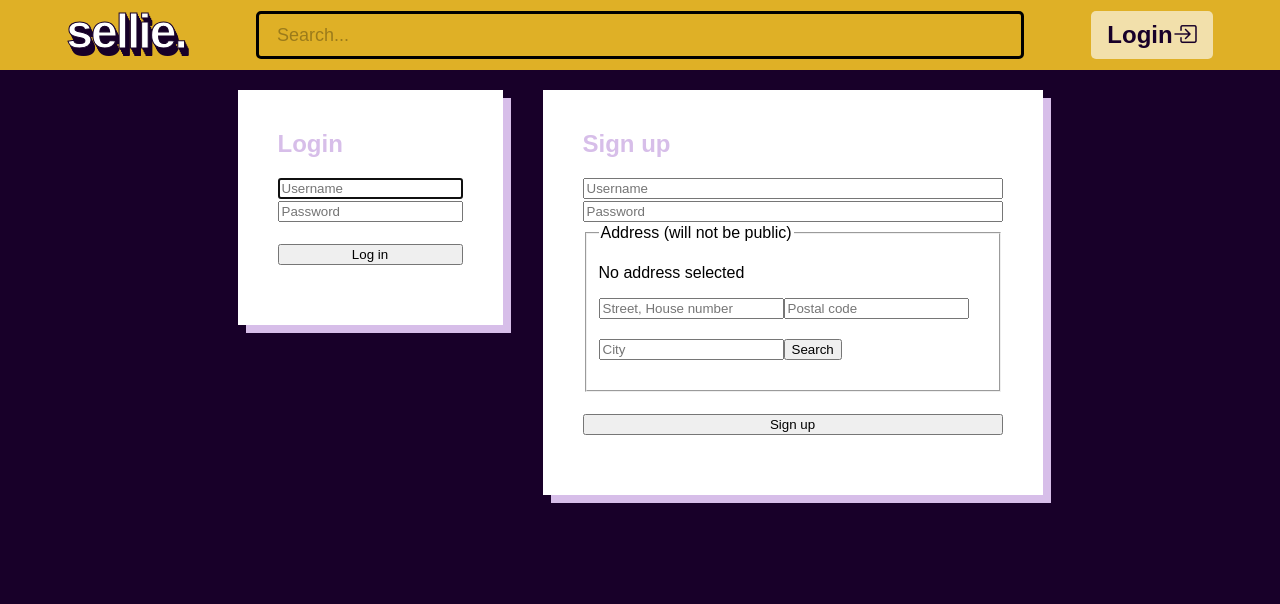
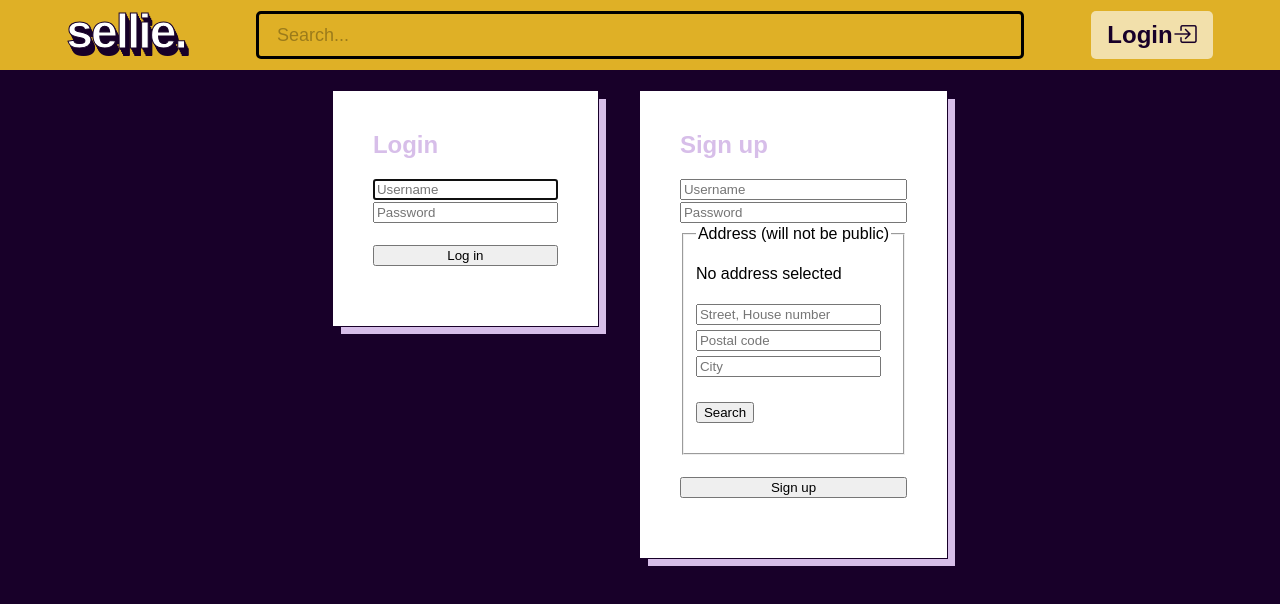
Before and after one commit to azynga/ironhack-project3, a React (Create React App) app in the folder client/: page /login in a window 1280 px wide. Shown: the top 604 px of the page. Built offline with nearby package versions, Linux system fonts and the light colour scheme; no server answers; a web font is replaced by a local one.

Commit message:
add minor stylings

```diff
--- a/client/src/App.scss
+++ b/client/src/App.scss
@@ -47,6 +47,7 @@ h2 {
 .container {
     position: relative;
     background-color: white;
+    border: solid 1px v.$purple-dark;
     padding: 20px;
 }
 
@@ -438,6 +439,7 @@ button {
         gap: 2px;
         overflow: scroll;
         height: 100%;
+        margin-top: 20px;
 
         .message {
             word-wrap: break-word;
@@ -659,6 +661,7 @@ button {
 
     .item-images {
         display: flex;
+        flex-wrap: wrap;
         gap: 10px;
         .item-image-container {
             height: 300px;
@@ -698,3 +701,10 @@ button {
         cursor: default;
     }
 }
+
+.location-form {
+    fieldset {
+        align-items: flex-start;
+        gap: 5px;
+    }
+}
--- a/client/src/components/Chat.jsx
+++ b/client/src/components/Chat.jsx
@@ -8,7 +8,6 @@ import Message from './Message';
 import ChatList from './ChatList';
 
 const Chat = () => {
-    console.log('reached chat component');
     const navigate = useNavigate();
     const {
         currentSocket: socket,
@@ -129,7 +128,13 @@ const Chat = () => {
                     className='feed col'
                     // style={{ width: 600, height: 600, overflow: 'scroll' }}
                 >
-                    {feed}
+                    {feed?.length > 0 ? (
+                        feed
+                    ) : (
+                        <div className='message own'>
+                            {'Contact ' + otherUser?.username}
+                        </div>
+                    )}
                     <div ref={endOfFeed}></div>
                 </div>
                 <form onSubmit={handleSendMessage}>
--- a/client/src/components/ChatList.jsx
+++ b/client/src/components/ChatList.jsx
@@ -32,10 +32,8 @@ const ChatList = () => {
     }, [socket]);
 
     useEffect(() => {
-        console.log('chatlist user: ', userId);
         getAllChatsOfUser(userId)
             .then((response) => {
-                console.log('getAllChatsOfUser response: ', response);
                 const chats = response.data.map((chat) => {
                     const otherUser = chat.participants.find(
                         (user) => user._id !== userId
--- a/client/src/components/EnterChat.jsx
+++ b/client/src/components/EnterChat.jsx
@@ -11,7 +11,6 @@ const EnterChat = ({ otherUserId, children, selected, even }) => {
     const handleEnterChat = () => {
         getChatId(loggedInUser._id, otherUserId)
             .then((response) => {
-                console.log('getChatId response: ', response);
                 const chatId = response.data;
                 navigate('/messages/' + chatId, { replace: true });
             })
--- a/client/src/components/LocationForm.jsx
+++ b/client/src/components/LocationForm.jsx
@@ -64,8 +64,8 @@ const LocationForm = ({ location, setLocation }) => {
     };
 
     return (
-        <div>
-            <fieldset>
+        <div className='location-form'>
+            <fieldset className='col'>
                 {loadingLocation ? (
                     <LoadingIcon color='white' />
                 ) : errorMessage ? (
```
